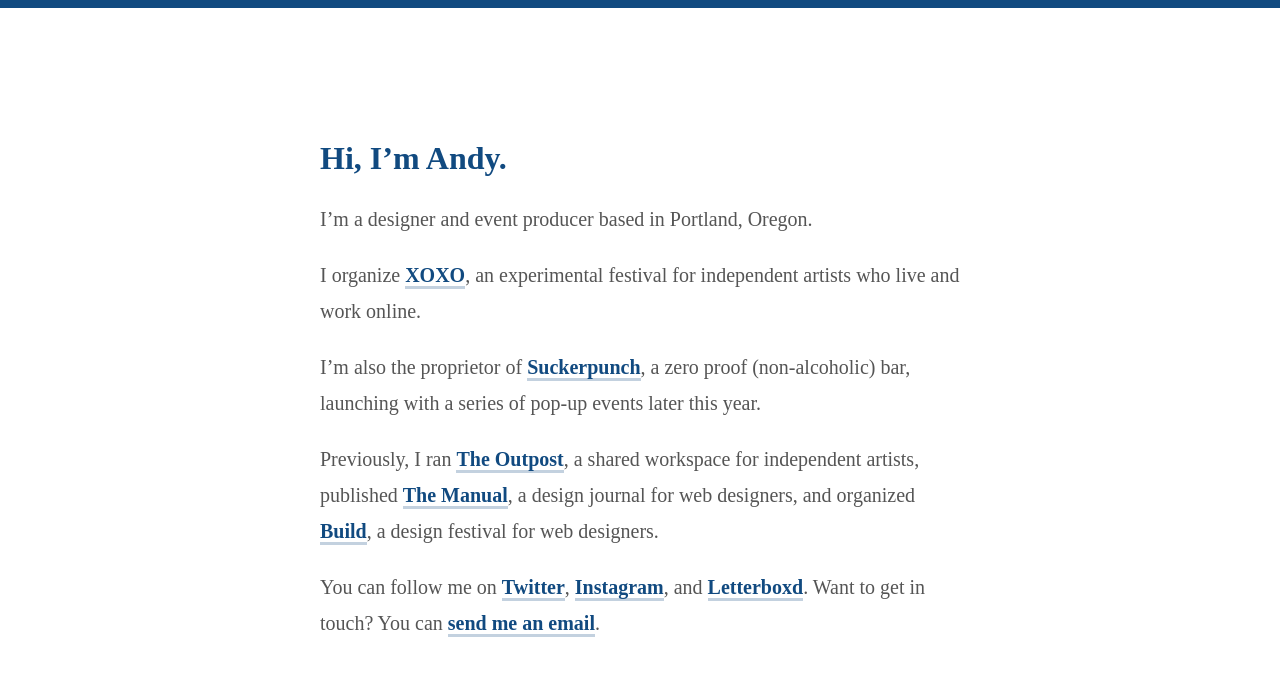
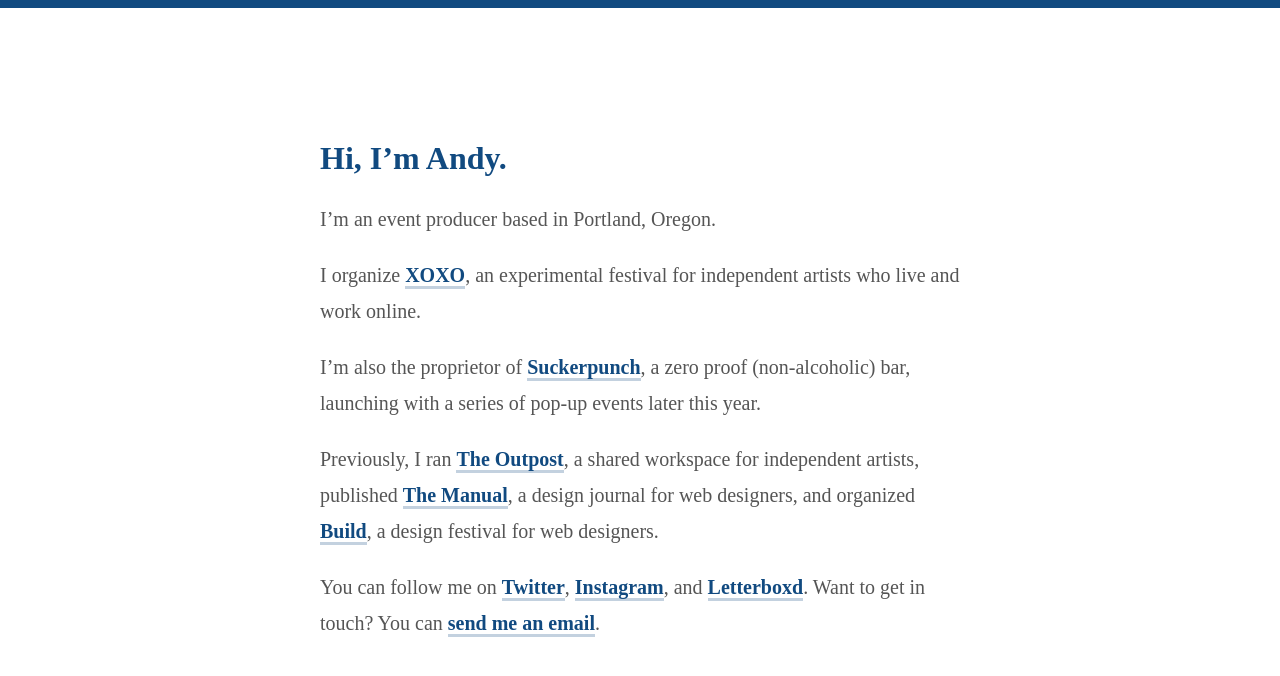
Before and after one commit to andymcmillan/andymcmillan, a Jekyll site: the page built from index.md, in a window 1280 px wide. Shown: the top 676 px of the page. Built offline with Jekyll 4.4.1, drawn with Linux system fonts in a browser that asks for light colours.

Commit message:
Update index.md

```diff
--- a/index.md
+++ b/index.md
@@ -5,7 +5,7 @@
 
 # Hi, I'm Andy.
 
-I'm a designer and event producer based in Portland, Oregon.
+I'm an event producer based in Portland, Oregon.
 
 I organize [XOXO](http://xoxofest.com), an experimental festival for independent artists who live and work online.
 
```
